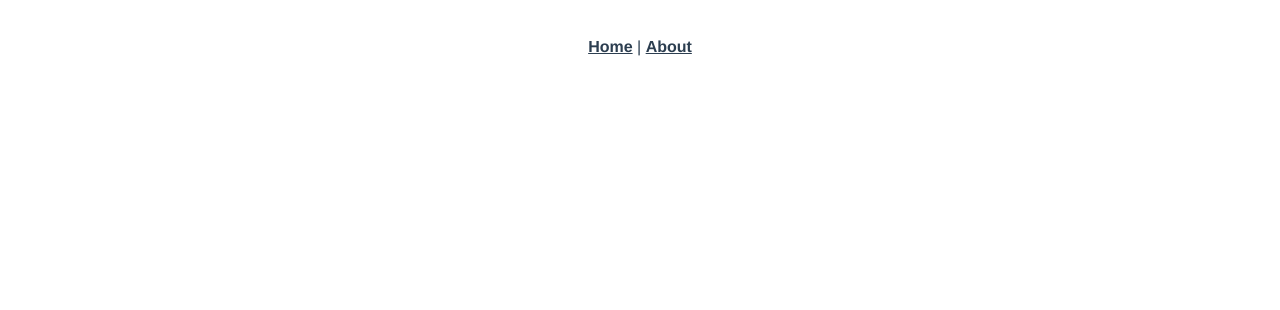
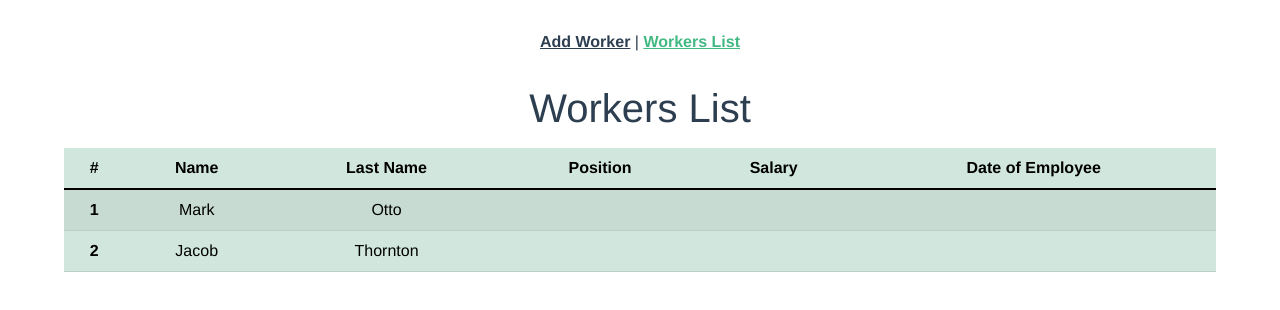
Before and after one commit to KamilShape/workers_app, a Vue app: page /#/workerslist in a window 1280 px wide. Before the commit this address had no page. Shown: the top 310 px of the page. Built offline with nearby package versions, Linux system fonts and the light colour scheme.

Commit message:
Adding styles for AddWorker and WorkersList

```diff
--- a/package.json
+++ b/package.json
@@ -8,6 +8,8 @@
     "lint": "vue-cli-service lint"
   },
   "dependencies": {
+    "@popperjs/core": "^2.10.2",
+    "bootstrap": "^5.1.3",
     "core-js": "^3.6.5",
     "vue": "^3.0.0",
     "vue-router": "^4.0.0-0",
--- a/src/App.vue
+++ b/src/App.vue
@@ -1,7 +1,7 @@
 <template>
   <div id="nav">
-    <router-link to="/">Home</router-link> |
-    <router-link to="/about">About</router-link>
+    <router-link to="/">Add Worker</router-link> |
+    <router-link to="/workerslist">Workers List</router-link>
   </div>
   <router-view />
 </template>
--- a/src/main.js
+++ b/src/main.js
@@ -3,4 +3,7 @@ import App from "./App.vue";
 import router from "./router";
 import store from "./store";
 
+import "bootstrap/dist/css/bootstrap.min.css"
+import "bootstrap"
+
 createApp(App).use(store).use(router).mount("#app");
--- a/src/router/index.js
+++ b/src/router/index.js
@@ -1,20 +1,16 @@
 import { createRouter, createWebHashHistory } from "vue-router";
-import Home from "../views/Home.vue";
+import AddWorker from "../views/AddWorker.vue";
+import WorkersList from "../views/WorkersList.vue";
 
-const routes = [
-  {
+const routes = [{
         path: "/",
-    name: "Home",
-    component: Home,
+        name: "AddWorker",
+        component: AddWorker,
     },
     {
-    path: "/about",
-    name: "About",
-    // route level code-splitting
-    // this generates a separate chunk (about.[hash].js) for this route
-    // which is lazy-loaded when the route is visited.
-    component: () =>
-      import(/* webpackChunkName: "about" */ "../views/About.vue"),
+        path: "/workerslist",
+        name: "WorkersList",
+        component: WorkersList,
     },
 ];
 
--- a/src/views/About.vue
+++ /dev/null
@@ -1,5 +0,0 @@
-<template>
-  <div class="about">
-    <h1>This is an about page</h1>
-  </div>
-</template>
--- /dev/null
+++ b/src/views/AddWorker.vue
@@ -0,0 +1,40 @@
+<template>
+  <div class="addWorker">
+        <h1 class="mb-3">Add worker</h1>
+    <div class="input-group input-group-sm mb-3">
+      <span class="input-group-text" id="inputGroup-sizing-sm">Name</span>
+      <input type="text" class="form-control" aria-label="Sizing example input" aria-describedby="inputGroup-sizing-sm">
+    </div>
+      <div class="input-group input-group-sm mb-3">
+      <span class="input-group-text" id="inputGroup-sizing-sm">Last Name</span>
+      <input type="text" class="form-control" aria-label="Sizing example input" aria-describedby="inputGroup-sizing-sm">
+    </div>
+      <div class="input-group input-group-sm mb-3">
+      <span class="input-group-text" id="inputGroup-sizing-sm">Position</span>
+      <input type="text" class="form-control" aria-label="Sizing example input" aria-describedby="inputGroup-sizing-sm">
+    </div>
+      <div class="input-group input-group-sm mb-3">
+      <span class="input-group-text" id="inputGroup-sizing-sm">Salary</span>
+      <input type="text" class="form-control" aria-label="Sizing example input" aria-describedby="inputGroup-sizing-sm">
+    </div>
+      <div class="input-group input-group-sm mb-3">
+      <span class="input-group-text" id="inputGroup-sizing-sm">Date of Employee</span>
+      <input type="text" class="form-control" aria-label="Sizing example input" aria-describedby="inputGroup-sizing-sm">
+    </div>
+    <button type="button" class="btn btn-primary">Add worker</button>
+  </div>
+</template>
+
+<script>
+
+export default {
+  name: "AddWorker",
+};
+
+</script>
+<style lang="css">
+  .addWorker{
+    width: 400px;
+    margin : 0 auto;
+  }
+</style>
--- a/src/views/Home.vue
+++ /dev/null
@@ -1,18 +0,0 @@
-<template>
-  <div class="home">
-    <img alt="Vue logo" src="../assets/logo.png" />
-    <HelloWorld msg="Welcome to Your Vue.js App" />
-  </div>
-</template>
-
-<script>
-// @ is an alias to /src
-import HelloWorld from "@/components/HelloWorld.vue";
-
-export default {
-  name: "Home",
-  components: {
-    HelloWorld,
-  },
-};
-</script>
--- /dev/null
+++ b/src/views/WorkersList.vue
@@ -0,0 +1,46 @@
+<template>
+  <div class="workersList">
+    <h1 class="mb-3">Workers List</h1>
+    <table class="table table-success table-striped">
+  <thead>
+    <tr>
+      <th scope="col">#</th>
+      <th scope="col">Name</th>
+      <th scope="col">Last Name</th>
+      <th scope="col">Position</th>
+      <th scope="col">Salary</th>
+      <th scope="col">Date of Employee</th>
+    </tr>
+  </thead>
+  <tbody>
+    <tr>
+      <th scope="row">1</th>
+      <td>Mark</td>
+      <td>Otto</td>
+      <td></td>
+      <td></td>
+      <td></td>
+    </tr>
+    <tr>
+      <th scope="row">2</th>
+      <td>Jacob</td>
+      <td>Thornton</td>
+      <td></td>
+      <td></td>
+      <td></td>
+    </tr>
+  </tbody>
+</table>
+  </div>
+</template>
+<script>
+export default {
+
+}
+</script>
+<style lang="css">
+  .workersList{
+    width: 90%;
+    margin: 0 auto;
+  }
+</style>
```
Also changed, not shown: 1 other file (tests, documents, lock files or other folders). Lines whose indentation alone changed are shown as unchanged.
